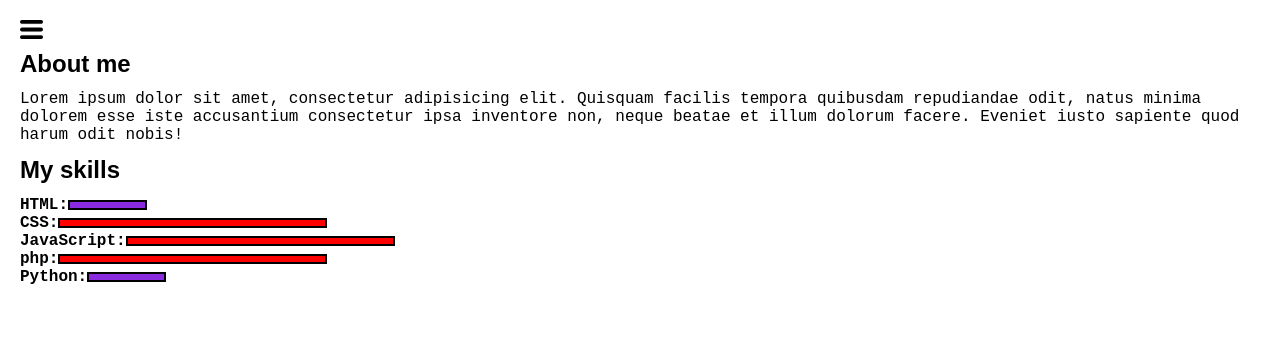
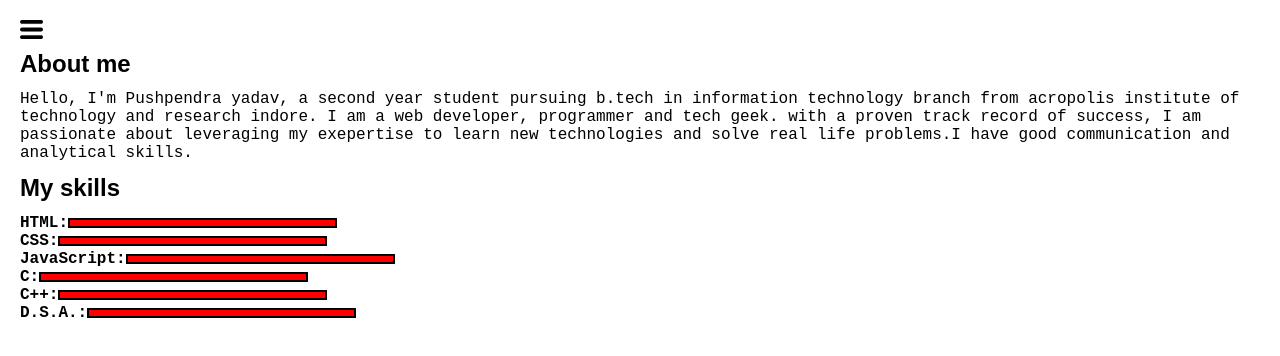
Before and after one commit to yadavp473131/portpolio_website, a plain HTML site: page intro.html in a window 1280 px wide. Drawn offline with Linux system fonts and the light colour scheme.

Commit message:
Update intro.html
fixed some code.

```diff
--- a/intro.html
+++ b/intro.html
@@ -16,7 +16,7 @@
             <nav>
                 <ul>
                     <li><a href="/">Home</a></li>
-                    <li><a href="/intr.html">My Intro</a></li>
+                    <li><a href="/intro.html">My Intro</a></li>
                     <li><a href="/services.html">Services</a></li>
                     <li><a href="/blog.html">Blog</a></li>
                     <li><a href="/contact.html">Contact Me</a></li>
@@ -29,18 +29,21 @@
                 <img src="cross.png" alt="" class="cross" width="23">
             </div>
             <div class="intro">
+                <section class="first-section">
                 <h2>About me</h2>
-                <p>Lorem ipsum dolor sit amet, consectetur adipisicing elit. Quisquam facilis tempora quibusdam repudiandae
-                    odit, natus minima dolorem esse iste accusantium consectetur ipsa inventore non, neque beatae et illum
-                    dolorum facere. Eveniet iusto sapiente quod harum odit nobis!</p>
+                <p>Hello, I'm Pushpendra yadav, a second year student pursuing b.tech in information technology branch from acropolis institute of technology and research indore. I am a web developer, programmer and tech geek. with a proven track record of success, I am passionate about leveraging my exepertise to learn new technologies and solve real life problems.I have good communication and analytical skills.</p>
+                    </section>
+                <section class="second-section">
                     <h2>My skills</h2>
                     <div class="skillcontainer">
-                        <div class="skillItem">HTML: <div class="skill t5"></div></div>
-                        <div class="skillItem">CSS: <div class="skill "></div></div>
-                        <div class="skillItem">JavaScript: <div class="skill"></div></div>
-                        <div class="skillItem">php: <div class="skill"></div></div>
-                        <div class="skillItem">Python: <div class="skill t5"></div></div>
+                        <div class="skillItem">HTML: <div class="skill"><div class="fifty"></div></div></div>
+                        <div class="skillItem">CSS: <div class="skill"><div class="fifty"></div></div></div>
+                        <div class="skillItem">JavaScript: <div class="skill"><div class="t5"></div></div></div>
+                        <div class="skillItem">C: <div class="skill skill"><div class="fifty"></div></div></div>
+                        <div class="skillItem">C++: <div class="skill"><div class="fifty"></div></div></div>
+                        <div class="skillItem">D.S.A.: <div class="skill"><div class="forty"></div></div></div>
                     </div>
+                    </section>
                     <!-- TODO: Create a gallery for myprojects -->
             </div>
         </div>
```
